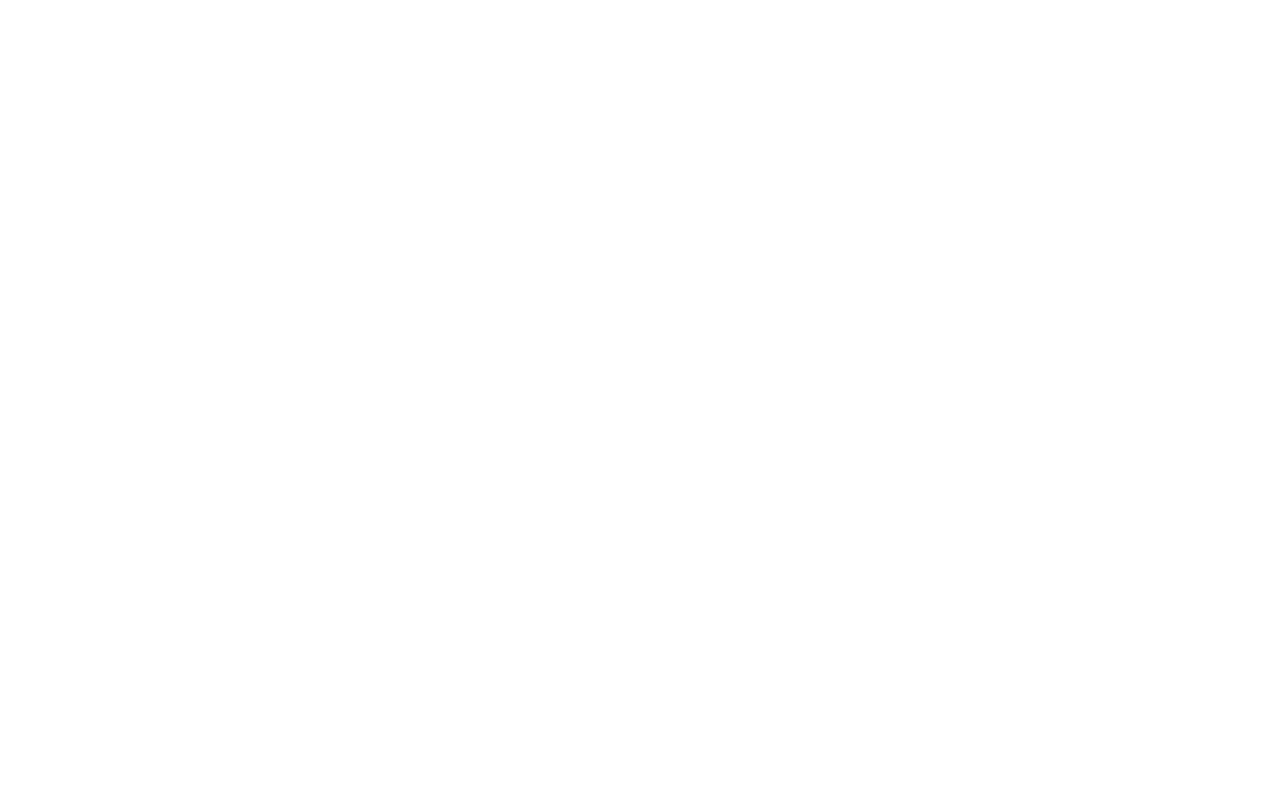
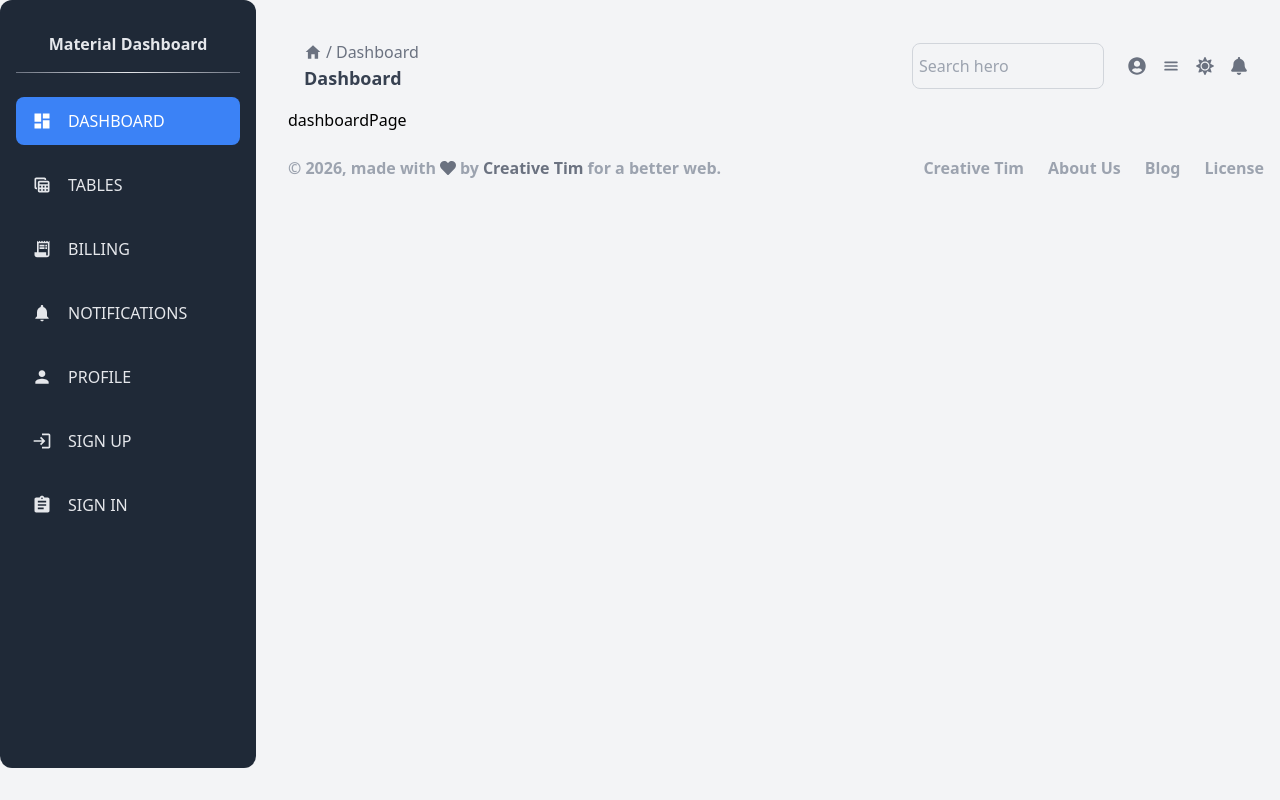
Before and after one commit to mahmoudYousf2005/Dashboard, a React (Vite) app: page /dashboard in a window 1280 px wide. Built offline with nearby package versions, Linux system fonts and the light colour scheme.

Commit message:
implement dashboard and authentcation routing

```diff
--- a/src/App.jsx
+++ b/src/App.jsx
@@ -1,12 +1,29 @@
 
-
+import DashboardLayout from './examples/LayoutContainers/DashboardLayout'
+import { Routes  , Route , Navigate} from 'react-router-dom'
+import routes from "./routes"
 function App() {
 
+  const dashboardRoutes = routes.filter((r)=> r.type === "dashboard")
+  const authRoutes = routes.filter((r)=> r.type === "auth")
+  return (
+    <Routes>
 
-  return (
-    <div className="">
+      <Route element={<DashboardLayout/>}>
 
-    </div>
+      {dashboardRoutes.map(({path , component}) =>(
+        <Route key={path} path={path} element={component}/>
+      ))}
+
+    </Route>
+
+    {authRoutes.map(({path , component}) =>(
+      <Route key={path} path={path} element={component}/>
+    ))}
+      <Route path='/' element={<Navigate to={"/dashboard"} replace />} />
+      <Route path='*' element={<Navigate to={"/dashboard"} replace />} />
+
+    </Routes>
 
 
   )
--- a/src/layout/tables/TablesPage.jsx
+++ b/src/layout/tables/TablesPage.jsx
@@ -2,7 +2,7 @@
 const TablesPage = () => {
   return (
     <div>
-
+      TablesPage
     </div>
   )
 }
```
